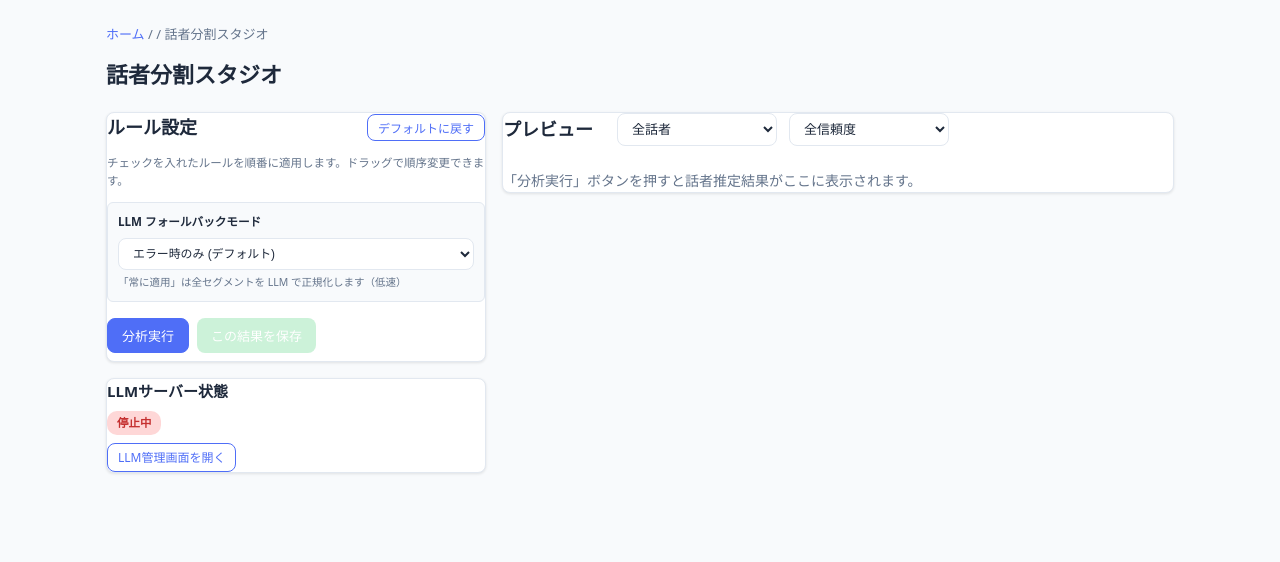
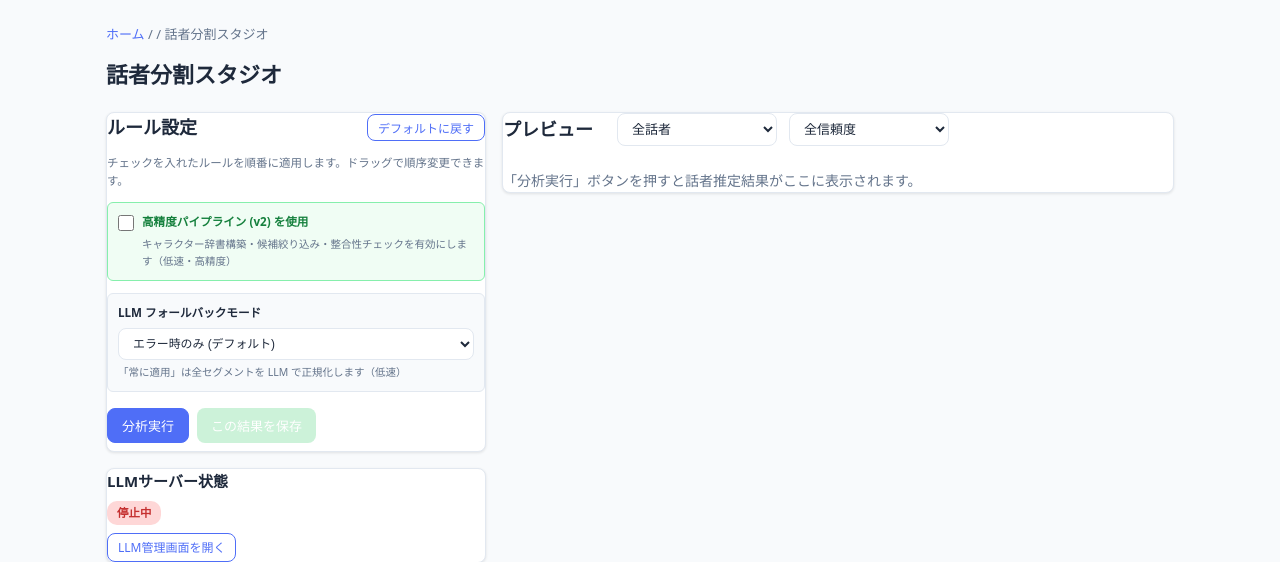
Before and after one commit to souten-yd/NovelConverter, a FastAPI app: template app/orchestrator/templates/diarization_studio.html in a window 1280 px wide. Shown: the part 53-615 px from the top of the page. Run offline with FastAPI, Linux system fonts and the light colour scheme; the template is opened without the code that fills it, so the values that code supplies are empty.

Commit message:
feat: Diarization Studio に高精度パイプライン (v2) 切替UIを追加
- diarization_studio.html: 「高精度パイプライン (v2) を使用」チェックボックスを追加
  - getUseEnhancedPipeline() ヘルパー関数
  - runPreview() / saveResults() で use_enhanced_pipeline フラグを送信
  - プレビュー結果に needs_review バッジ・monologue タイプ表示を追加
- processing.py: PreviewDiarizationRequest に use_enhanced_pipeline フィールドを追加
  - チェック時は segment_speakers_enhanced() + load_character_dict() を呼び出し
  - 既存の segment_speakers() はデフォルト動作として維持（後方互換）
  - プレビュー応答に needs_review / candidates フィールドを追加

https://claude.ai/code/session_01VJp9kkmhJVBLih38byGTDp

```diff
--- a/app/orchestrator/templates/diarization_studio.html
+++ b/app/orchestrator/templates/diarization_studio.html
@@ -30,6 +30,19 @@
       </p>
 
       <div id="ruleList"></div>
+
+      <!-- Enhanced pipeline toggle -->
+      <div style="margin-top:12px;padding:10px;background:#f0fdf4;border-radius:6px;border:1px solid #86efac">
+        <div style="display:flex;align-items:center;gap:8px;margin-bottom:4px">
+          <input type="checkbox" id="useEnhancedPipeline" style="width:16px;height:16px;accent-color:#16a34a">
+          <label for="useEnhancedPipeline" style="font-size:0.83em;font-weight:600;cursor:pointer;color:#15803d">
+            高精度パイプライン (v2) を使用
+          </label>
+        </div>
+        <p class="text-muted" style="font-size:0.75em;margin:0 0 0 24px">
+          キャラクター辞書構築・候補絞り込み・整合性チェックを有効にします（低速・高精度）
+        </p>
+      </div>
 
       <!-- LLM Fallback mode selector -->
       <div style="margin-top:12px;padding:10px;background:#f8fafc;border-radius:6px;border:1px solid #e2e8f0">
@@ -252,6 +265,11 @@ function getLlmFallbackMode() {
   return sel ? sel.value : 'on_error';
 }
 
+function getUseEnhancedPipeline() {
+  const chk = document.getElementById('useEnhancedPipeline');
+  return chk ? chk.checked : false;
+}
+
 function renderLlmErrors(errors) {
   const panel = document.getElementById('llmErrorPanel');
   const countEl = document.getElementById('llmErrorCount');
@@ -384,12 +402,13 @@ async function runPreview() {
 
   const rules = getRuleStates();
   const llm_fallback_mode = getLlmFallbackMode();
+  const use_enhanced_pipeline = getUseEnhancedPipeline();
 
   try {
     const r = await fetch(`/api/projects/${projectId}/preview_diarization`, {
       method: 'POST',
       headers: { 'Content-Type': 'application/json' },
-      body: JSON.stringify({ rules, llm_fallback_mode }),
+      body: JSON.stringify({ rules, llm_fallback_mode, use_enhanced_pipeline }),
     });
     if (!r.ok) {
       let errDetail = '';
@@ -446,7 +465,8 @@ function renderPreview(data) {
     const color = getSpeakerColor(seg.predicted_speaker);
     const confPct = Math.round(seg.confidence * 100);
     const confColor = seg.confidence >= 0.8 ? '#48bb78' : seg.confidence >= 0.5 ? '#ed8936' : '#e53e3e';
-    const typeTag = { dialogue: '台詞', thought: '心内', narration: '地の文', unknown: '不明' }[seg.segment_type] || seg.segment_type;
+    const typeTag = { dialogue: '台詞', thought: '心内', narration: '地の文', monologue: '独白', unknown: '不明' }[seg.segment_type] || seg.segment_type;
+    const reviewBadge = seg.needs_review ? '<span style="font-size:0.7em;background:#f59e0b;color:#fff;border-radius:3px;padding:1px 4px;margin-left:4px">要確認</span>' : '';
     return `<div class="seg-row" data-speaker="${seg.predicted_speaker}" data-conf="${seg.confidence}">
       <div>
         <div class="seg-badge" style="background:${color}">${seg.predicted_speaker}</div>
@@ -455,7 +475,7 @@ function renderPreview(data) {
           <div class="conf-bar" style="width:${confPct}%;background:${confColor}"></div>
         </div>
       </div>
-      <span class="seg-text">${escHtml(seg.raw_text)}</span>
+      <span class="seg-text">${escHtml(seg.raw_text)}${reviewBadge}</span>
       <span class="seg-meta">${confPct}%<br><span style="font-size:0.85em;color:#cbd5e0">#${seg.order_index}</span></span>
     </div>`;
   }).join('');
@@ -497,6 +517,7 @@ async function saveResults() {
 
   const rules = getRuleStates();
   const llm_fallback_mode = getLlmFallbackMode();
+  const use_enhanced_pipeline = getUseEnhancedPipeline();
   const status = document.getElementById('previewStatus');
   status.textContent = '保存中...';
   document.getElementById('btnSave').disabled = true;
@@ -505,7 +526,7 @@ async function saveResults() {
     const r = await fetch(`/api/projects/${projectId}/segment_speakers`, {
       method: 'POST',
       headers: { 'Content-Type': 'application/json' },
-      body: JSON.stringify({ rules, llm_fallback_mode }),
+      body: JSON.stringify({ rules, llm_fallback_mode, use_enhanced_pipeline }),
     });
     const d = await r.json().catch(() => ({}));
     if (r.ok) {
```
Also changed, not shown: app/orchestrator/routers/processing.py (+16 -1 lines).
